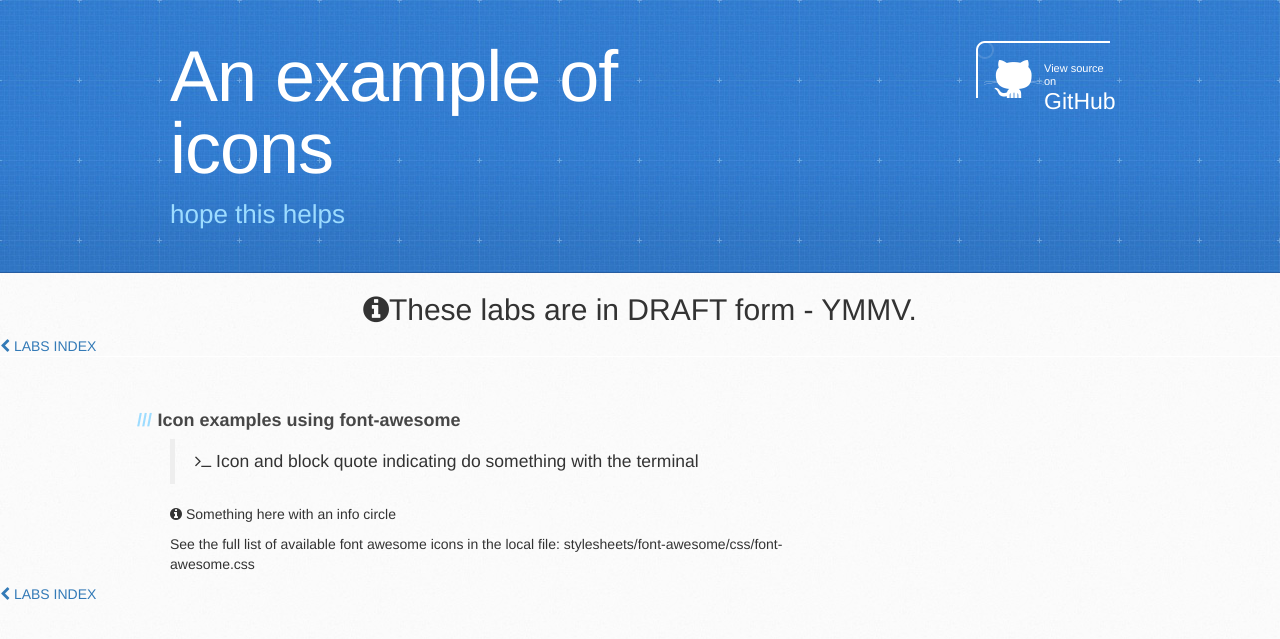
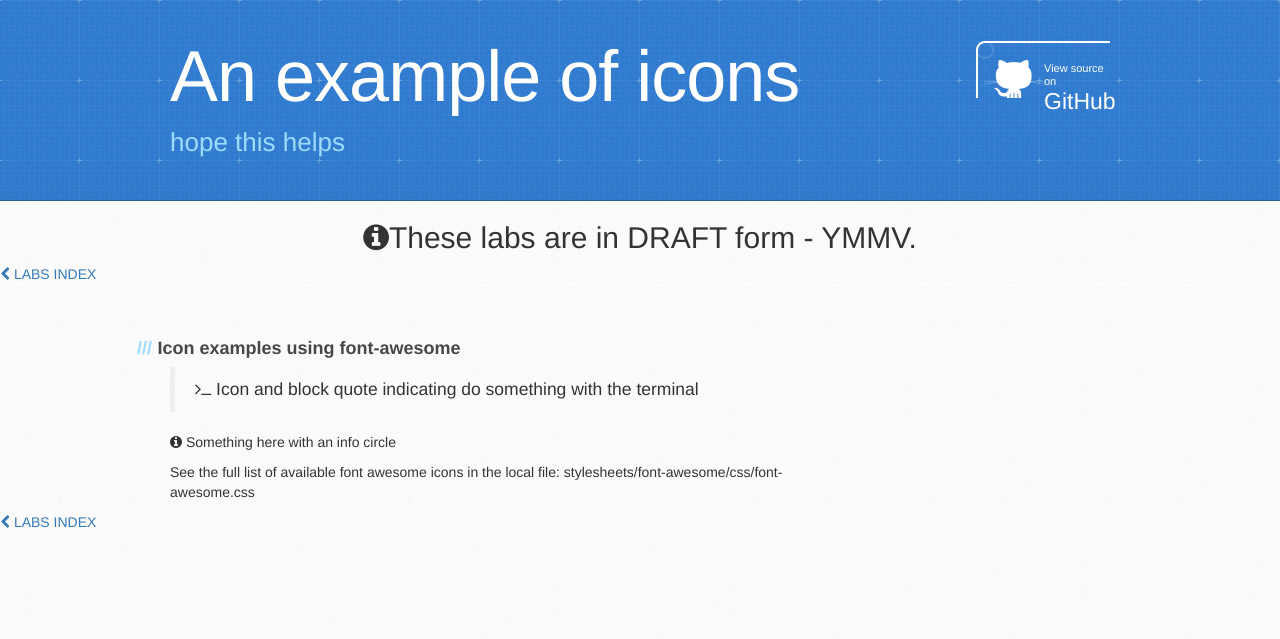
Before and after one commit to RedHatGov/rhmap-workshops, a Jekyll site: the page built from docs/examples/example-lab-icons.md, in a window 1280 px wide. Shown: the top 639 px of the page. Built offline with Jekyll 4.4.1, drawn with Linux system fonts in a browser that asks for light colours; some web fonts are replaced.

Commit message:
some styling & added a svg for later

```diff
--- a/docs/index.html
+++ b/docs/index.html
@@ -5,6 +5,7 @@
     <meta http-equiv="X-UA-Compatible" content="chrome=1">
     <meta name="viewport" content="width=device-width, initial-scale=1, maximum-scale=1">
     <link href='https://fonts.googleapis.com/css?family=Architects+Daughter' rel='stylesheet' type='text/css'>
+    <link href="http://overpass-30e2.kxcdn.com/overpass.css" rel="stylesheet" />
     <link rel="stylesheet" type="text/css" href="stylesheets/stylesheet.css" media="screen">
     <link rel="stylesheet" type="text/css" href="stylesheets/github-light.css" media="screen">
     <link rel="stylesheet" type="text/css" href="stylesheets/print.css" media="print">
--- a/docs/stylesheets/stylesheet.css
+++ b/docs/stylesheets/stylesheet.css
@@ -428,7 +428,7 @@ th {
 
 /* LAYOUT STYLES */
 body {
-  font-family: 'Helvetica Neue', Helvetica, Arial, serif;
+  font-family: 'Overpass', 'Helvetica Neue', Helvetica, Arial, serif;
   font-size: 15px;
   font-weight: 400;
   line-height: 1.5;
@@ -450,13 +450,13 @@ a:hover {
 header {
   padding-top: 40px;
   padding-bottom: 40px;
-  font-family: 'Architects Daughter', 'Helvetica Neue', Helvetica, Arial, serif;
-  background: #2e7bcf url(../images/header-bg.jpg) 0 0 repeat-x;
+  font-family: 'Overpass', 'Helvetica Neue', Helvetica, Arial, serif;
+  background: #0088ce url(../images/header-bg.jpg) 0 0 repeat;
   border-bottom: solid 1px #275da1;
 }
 
 header h1 {
-  width: 540px;
+  width: 700px;
   margin-top: 0;
   margin-bottom: 0.2em;
   font-size: 72px;
@@ -521,7 +521,7 @@ a.button {
   height: 58px;
   padding-top: 22px;
   padding-left: 68px;
-  font-family: 'Architects Daughter', 'Helvetica Neue', Helvetica, Arial, serif;
+  font-family: 'Overpass', 'Helvetica Neue', Helvetica, Arial, serif;
   font-size: 23px;
   line-height: 1.2;
   color: #fff;
@@ -614,7 +614,7 @@ form {
 #main-content h1 {
   margin-top: 0;
   margin-bottom: 0;
-  font-family: 'Architects Daughter', 'Helvetica Neue', Helvetica, Arial, serif;
+  font-family: 'Overpass', 'Helvetica Neue', Helvetica, Arial, serif;
   font-size: 2.8em;
   font-weight: normal;
   color: #474747;
@@ -631,7 +631,7 @@ form {
 
 #main-content h2 {
   margin-bottom: 8px;
-  font-family: 'Architects Daughter', 'Helvetica Neue', Helvetica, Arial, serif;
+  font-family: 'Overpass', 'Helvetica Neue', Helvetica, Arial, serif;
   font-size: 22px;
   font-weight: bold;
   color: #474747;
@@ -647,7 +647,7 @@ form {
 #main-content h3 {
   margin-top: 24px;
   margin-bottom: 8px;
-  font-family: 'Architects Daughter', 'Helvetica Neue', Helvetica, Arial, serif;
+  font-family: 'Overpass', 'Helvetica Neue', Helvetica, Arial, serif;
   font-size: 18px;
   font-weight: bold;
   color: #474747;
@@ -663,7 +663,7 @@ form {
 
 #main-content h4 {
   margin-bottom: 8px;
-  font-family: 'Architects Daughter', 'Helvetica Neue', Helvetica, Arial, serif;
+  font-family: 'Overpass', 'Helvetica Neue', Helvetica, Arial, serif;
   font-size: 15px;
   font-weight: bold;
   color: #474747;
@@ -679,7 +679,7 @@ h4:before {
 
 #main-content h5 {
   margin-bottom: 8px;
-  font-family: 'Architects Daughter', 'Helvetica Neue', Helvetica, Arial, serif;
+  font-family: 'Overpass', 'Helvetica Neue', Helvetica, Arial, serif;
   font-size: 14px;
   color: #474747;
   text-indent: 3px;
@@ -693,7 +693,7 @@ h5:before {
 
 #main-content h6 {
   margin-bottom: 8px;
-  font-family: 'Architects Daughter', 'Helvetica Neue', Helvetica, Arial, serif;
+  font-family: 'Overpass', 'Helvetica Neue', Helvetica, Arial, serif;
   font-size: .8em;
   color: #474747;
   text-indent: 3px;
```
Also changed, not shown: docs/_layouts/lab.html (line endings or trailing spaces), 1 other file.
